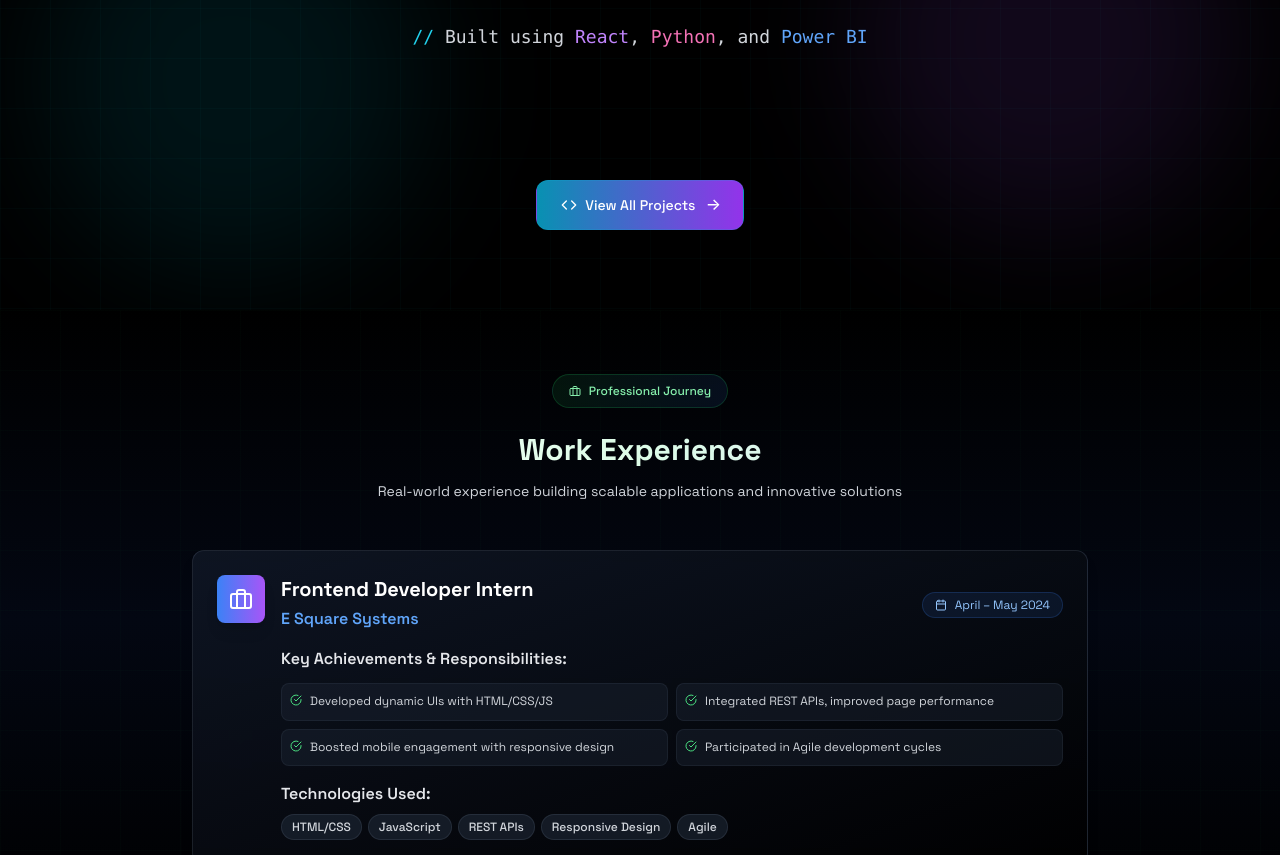
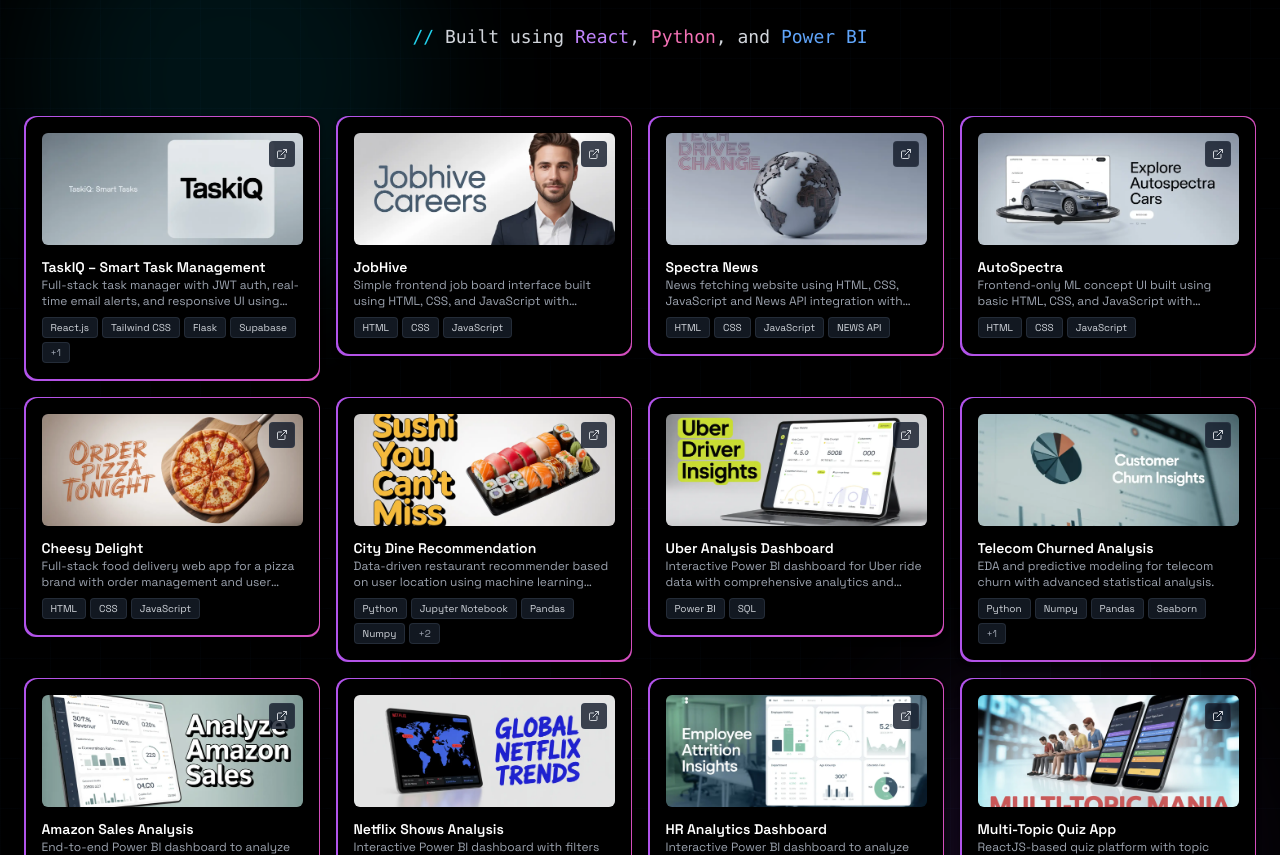
Before and after one commit to 404StudioDev/prject, a React (Vite) app: page / in a window 1280 px wide. Shown: the part 1945-2800 px from the top of the page. Built offline with nearby package versions, Linux system fonts and the light colour scheme.

Commit message:
Updated Projects.tsx

```diff
--- a/src/components/Projects.tsx
+++ b/src/components/Projects.tsx
@@ -8,21 +8,104 @@
 }
 
 const projects = [
-  // ... (your project list remains the same)
+  {
+    title: "TaskIQ – Smart Task Management",
+    description: "Full-stack task manager with JWT auth, real-time email alerts, and responsive UI using Flask, React.js, and Supabase.",
+    href: "https://github.com/Scriptzstarling/TaskIQ",
+    tech: ["React.js", "Tailwind CSS", "Flask", "Supabase", "SendGrid"],
+    image: "TaskIQ.webp"
+  },
+  {
+    title: "JobHive",
+    description: "Simple frontend job board interface built using HTML, CSS, and JavaScript with modern design patterns.",
+    href: "https://github.com/Scriptzstarling/JobHive",
+    tech: ["HTML", "CSS", "JavaScript"],
+    image: "JobHive.webp"
+  },
+  {
+    title: "Spectra News",
+    description: "News fetching website using HTML, CSS, JavaScript and News API integration with real-time updates.",
+    href: "https://github.com/Scriptzstarling/Spectra-News",
+    tech: ["HTML", "CSS", "JavaScript", "NEWS API"],
+    image: "SpectraNews.webp"
+  },
+  {
+    title: "AutoSpectra",
+    description: "Frontend-only ML concept UI built using basic HTML, CSS, and JavaScript with interactive elements.",
+    href: "https://github.com/Scriptzstarling/AutoSpectra",
+    tech: ["HTML", "CSS", "JavaScript"],
+    image: "AutoSpectra.webp"
+  },
+  {
+    title: "Cheesy Delight",
+    description: "Full-stack food delivery web app for a pizza brand with order management and user authentication.",
+    href: "https://github.com/Scriptzstarling/CheesyDelight",
+    tech: ["HTML", "CSS", "JavaScript"],
+    image: "CheesyDelight.webp"
+  },
+  {
+    title: "City Dine Recommendation",
+    description: "Data-driven restaurant recommender based on user location using machine learning algorithms.",
+    href: "https://github.com/Scriptzstarling/City-Dine-Recommendation",
+    tech: ["Python", "Jupyter Notebook", "Pandas", "Numpy", "Scikit-learn", "Matplotlib"],
+    image: "CityDine.webp"
+  },
+  {
+    title: "Uber Analysis Dashboard",
+    description: "Interactive Power BI dashboard for Uber ride data with comprehensive analytics and insights.",
+    href: "https://github.com/Scriptzstarling/Uber-Analysis-Dashboard",
+    tech: ["Power BI", "SQL"],
+    image: "UberRide.webp"
+  },
+  {
+    title: "Telecom Churned Analysis",
+    description: "EDA and predictive modeling for telecom churn with advanced statistical analysis.",
+    href: "https://github.com/Scriptzstarling/Telecom_Churned_Analysis",
+    tech: ["Python", "Numpy", "Pandas", "Seaborn", "Matplotlib"],
+    image: "TelecomChurn.webp"
+  },
+  {
+    title: "Amazon Sales Analysis",
+    description: "End-to-end Power BI dashboard to analyze Amazon product sales and reviews with interactive visualizations.",
+    href: "https://github.com/Scriptzstarling/Amazon-Sales-Analysis-PowerBI",
+    tech: ["Power BI", "Excel"],
+    image: "AmazonSales.webp"
+  },
+  {
+    title: "Netflix Shows Analysis",
+    description: "Interactive Power BI dashboard with filters and insights from Netflix dataset for content analysis.",
+    href: "https://github.com/Scriptzstarling/Netflix-Shows-Analysis",
+    tech: ["Power BI", "Excel"],
+    image: "Netflix.webp"
+  },
+  {
+    title: "HR Analytics Dashboard",
+    description: "Interactive Power BI dashboard to analyze employee attrition based on role, age, education, and job satisfaction.",
+    href: "https://github.com/Scriptzstarling/HR-Analytics-Dashboard",
+    tech: ["Power BI", "CSV"],
+    image: "HR.webp"
+  },
+  {
+    title: "Multi-Topic Quiz App",
+    description: "ReactJS-based quiz platform with topic selection, real-time scoring, JSON backend, and optional timer and progress features.",
+    href: "https://github.com/Scriptzstarling/Internship_Code_Bucket_Pvt_Ltd",
+    tech: ["ReactJS", "Tailwind CSS", "JSON", "Framer Motion"],
+    image: "quizapp.webp"
+  },
 ];
 
 export default function Projects({ isDark }: ProjectsProps) {
   return (
     <section id="projects" className="py-20 relative overflow-hidden bg-black">
-      {/* 🌀 Floating Blurs + Matrix Grid */}
+      {/* 🌌 Background glow + grid */}
       <div className="absolute inset-0 pointer-events-none">
         <div className="absolute top-20 left-10 w-96 h-96 bg-cyan-500/10 rounded-full blur-3xl" />
         <div className="absolute bottom-20 right-10 w-96 h-96 bg-purple-500/10 rounded-full blur-3xl" />
-        <div className="absolute inset-0 bg-[linear-gradient(rgba(0,255,255,0.02)_1px,transparent_1px),linear-gradient(90deg,rgba(0,255,255,0.02)_1px,transparent_1px)] bg-[size:50px_50px]" />
+        <div className="absolute inset-0 bg-[linear-gradient(rgba(59,130,246,0.02)_1px,transparent_1px),linear-gradient(90deg,rgba(59,130,246,0.02)_1px,transparent_1px)] bg-[size:50px_50px]" />
       </div>
 
       <div className="max-w-7xl mx-auto px-6 relative z-10">
-        {/* 💻 Section Header */}
+        {/* 🧠 Header */}
         <AnimatedSection className="text-center mb-16">
           <div className="inline-flex items-center gap-2 px-4 py-2 rounded-full text-sm font-medium mb-6 bg-gray-900/60 border border-gray-700/50 text-gray-300 backdrop-blur-sm">
             <Code className="w-4 h-4 text-cyan-400" />
@@ -39,7 +122,7 @@
           </p>
         </AnimatedSection>
 
-        {/* 🧠 Project Grid */}
+        {/* 🧩 Projects Grid */}
         <div className="grid grid-cols-1 sm:grid-cols-2 lg:grid-cols-3 xl:grid-cols-4 gap-4">
           {projects.map((project, index) => (
             <ProjectCard
@@ -51,7 +134,7 @@
           ))}
         </div>
 
-        {/* 🔗 View All CTA */}
+        {/* 🔗 GitHub CTA */}
         <AnimatedSection className="text-center mt-16" delay={0.5}>
           <motion.a
             href="https://github.com/Scriptzstarling"
```
